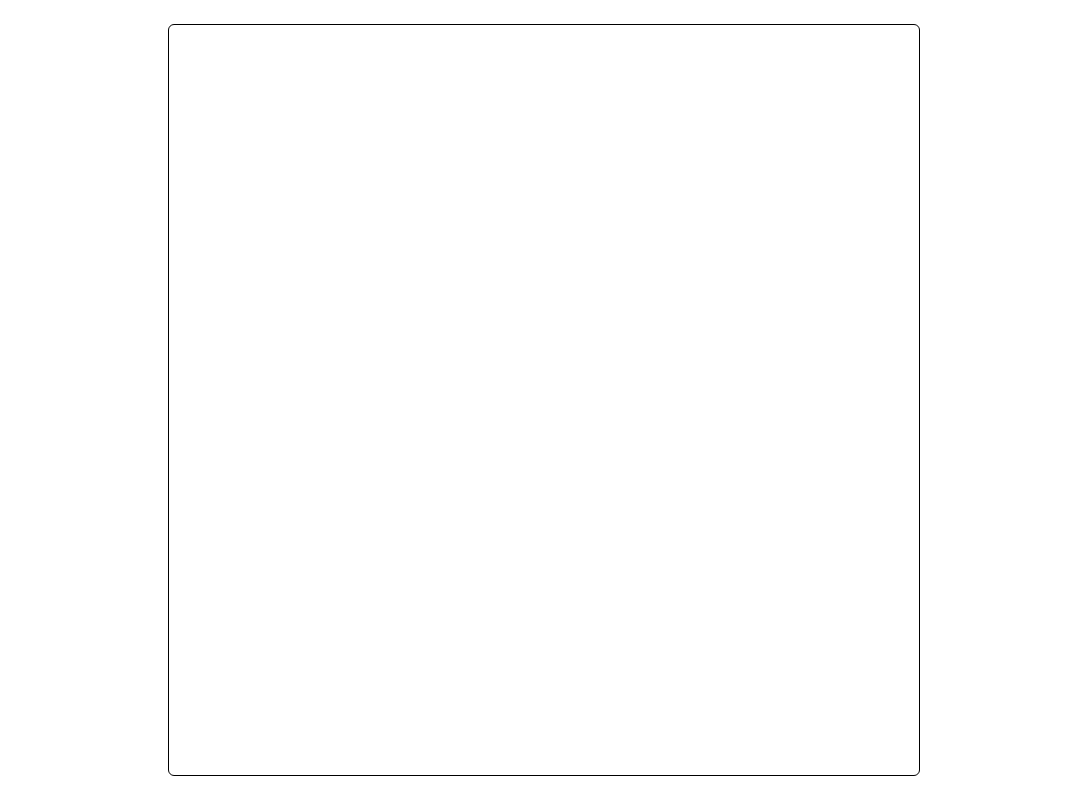
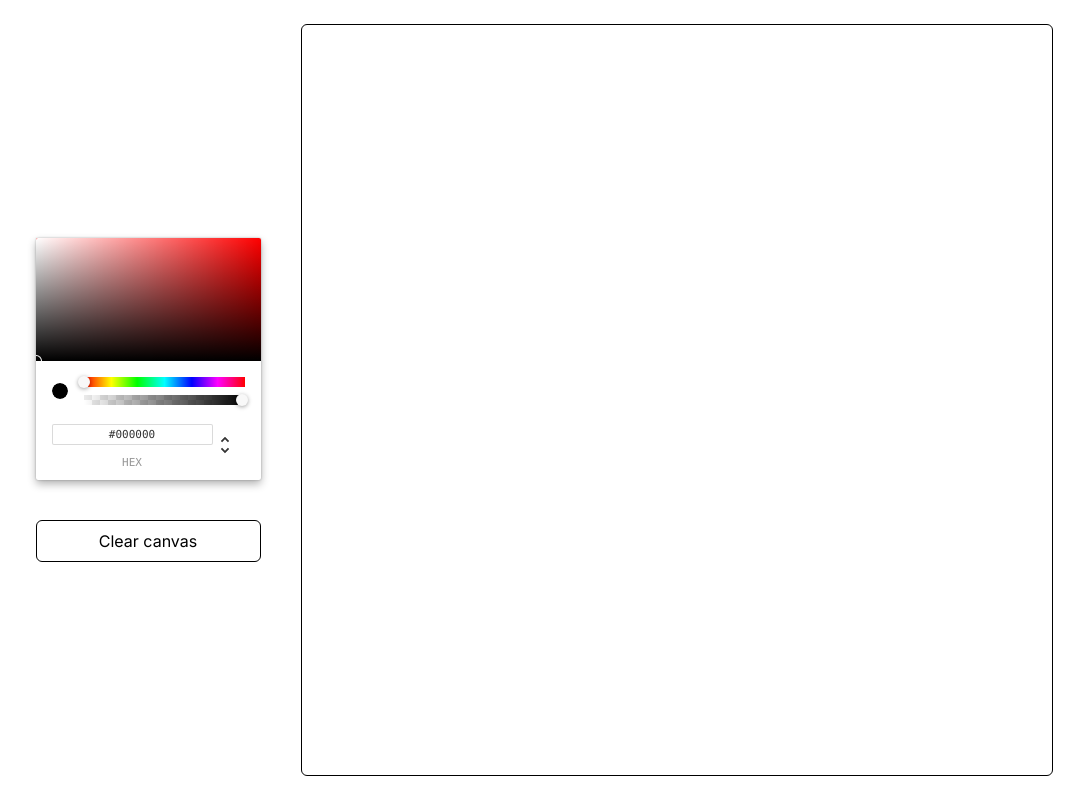
Before and after one commit to MAYasin/DrawLive, a Next.js app in the folder client/: page / in a window 1280 px wide. Shown: the whole page, without its empty margins (96-1180 px from the left). Built offline with nearby package versions, Linux system fonts and the light colour scheme.

Commit message:
canvas done

```diff
--- a/client/app/page.tsx
+++ b/client/app/page.tsx
@@ -1,19 +1,23 @@
 'use client'
 
 import { useDraw } from '@/hooks/useDraw';
-import React, { FunctionComponent } from 'react';
+import React, { FunctionComponent, useState } from 'react';
+import { ChromePicker } from 'react-color';
+
 interface pageProps {
 
 }
 
 const page: FunctionComponent<pageProps> = () => {
+    // eslint-disable-next-line react-hooks/rules-of-hooks
+    const [color, setColor] = useState<string>('#000')
 
     // eslint-disable-next-line react-hooks/rules-of-hooks
-    const { canvasRef, onMouseDown } = useDraw(drawLine)
+    const { canvasRef, onMouseDown, clearCanvas } = useDraw(drawLine)
 
     function drawLine({prevPoint, currentPoint, ctx}: Draw) {
         const { x: currX, y: currY } = currentPoint
-        const lineColor = '#000'
+        const lineColor = color
         const lineWidth = 5
 
         let startPoint = prevPoint ?? currentPoint
@@ -32,6 +36,10 @@ const page: FunctionComponent<pageProps> = () => {
 
     return (
         <div className='w-screen h-screen bg-white flex justify-center items-center'>
+            <div className='flex flex-col gap-10 pr-10'>
+                <ChromePicker color={color} onChange={(e) => setColor(e.hex)} />
+                <button type='button' className='p-2 rounded-md border border-black' onClick={clearCanvas}>Clear canvas</button>
+            </div>
             <canvas
             ref={canvasRef}
             onMouseDown={onMouseDown}
--- a/client/hooks/useDraw.ts
+++ b/client/hooks/useDraw.ts
@@ -7,6 +7,16 @@ export const useDraw = (onDraw: ({ctx, currentPoint, prevPoint}: Draw) => void)
     const prevPoint = useRef<null | Point>(null)
 
     const onMouseDown = () => setMouseDown(true)
+
+    const clearCanvas = () => {
+        const canvas = canvasRef.current
+        if (!canvas) return
+
+        const ctx = canvas.getContext('2d')
+        if (!ctx) return
+
+        ctx.clearRect(0, 0, canvas.width, canvas.height)
+    }
 
     useEffect(() => {
 
@@ -50,5 +60,5 @@ export const useDraw = (onDraw: ({ctx, currentPoint, prevPoint}: Draw) => void)
 
     }, [onDraw])
 
-    return { canvasRef, onMouseDown}
+    return { canvasRef, onMouseDown, clearCanvas}
 }
--- a/client/package.json
+++ b/client/package.json
@@ -22,5 +22,8 @@
     "react-dom": "18.2.0",
     "tailwindcss": "3.3.2",
     "typescript": "5.0.4"
+  },
+  "devDependencies": {
+    "@types/react-color": "^3.0.6"
   }
 }
```
Also changed, not shown: 1 other file (tests, documents, lock files or other folders).
